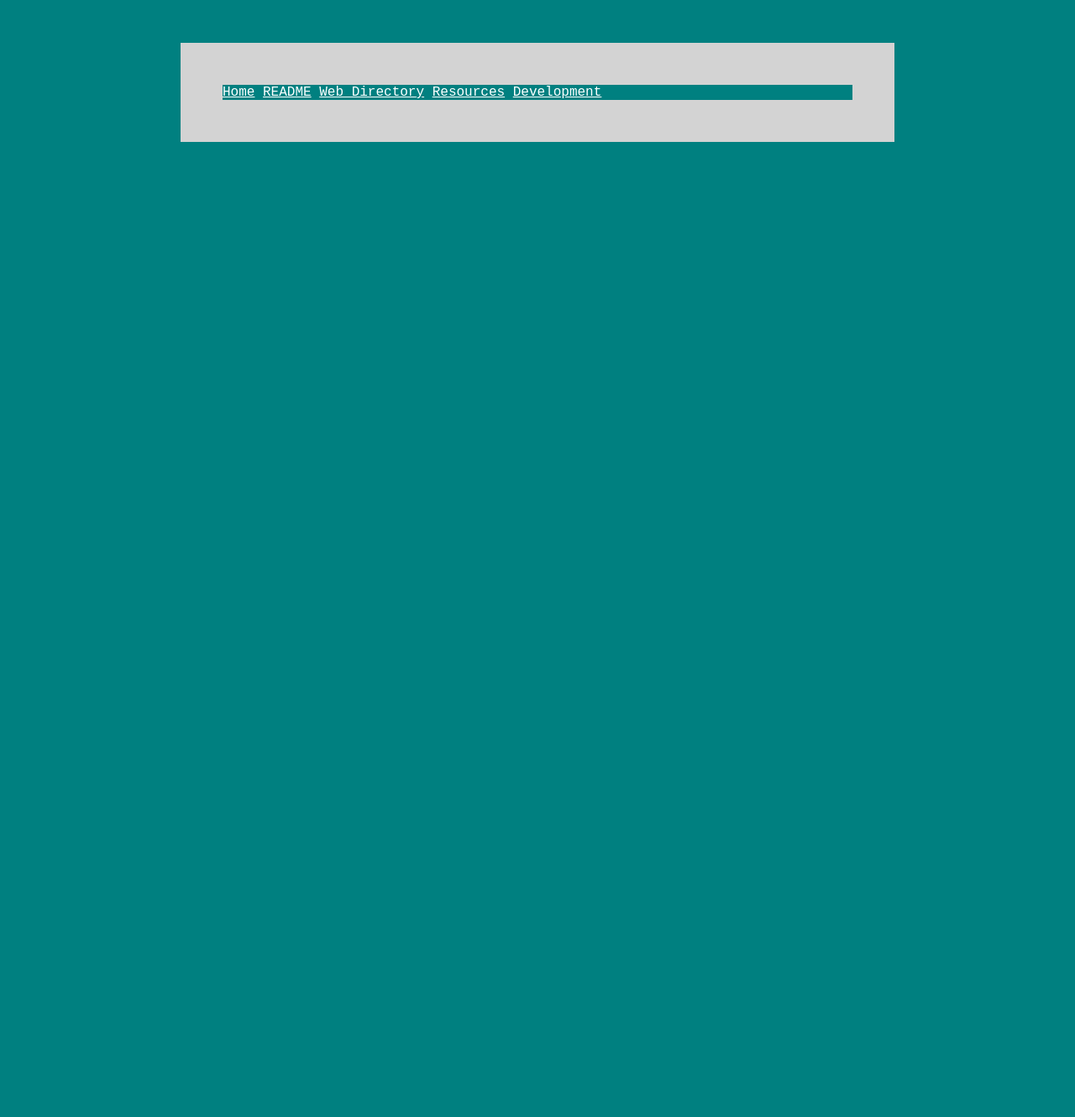
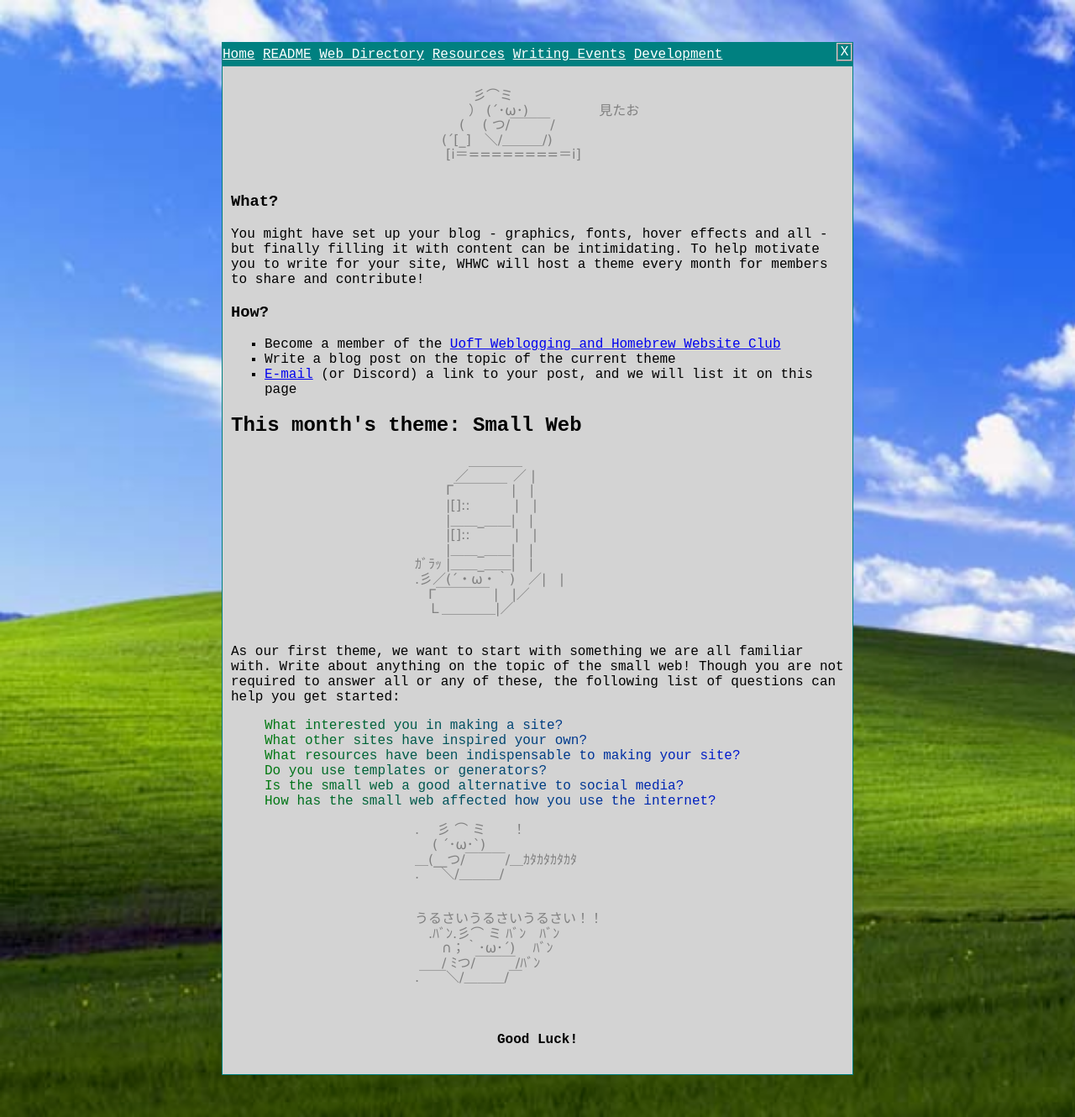
Before and after one commit to uoftwebloggingclub/uoftwebloggingclub.neocities.org, a Jekyll site: the page built from _events/march2025.html, in a window 1280 px wide. Shown: the whole page at 84% size. Built offline with Jekyll 4.4.1, drawn with Linux system fonts in a browser that asks for light colours; before the commit the page ends 900 px from its top, so only the background shows below that.

Commit message:
Finish up march2025 event page

```diff
--- a/_events/march2025.html
+++ b/_events/march2025.html
@@ -10,6 +10,60 @@ title: Smallweb - March 2025
         <link rel="stylesheet" href="/assets/css/events/march2025.css"/>
     </head>
     <body>
-        {% include navbar.html %}
+        <div class="top">
+            {% include navbar.html %}
+            <div class="x-button">X</div>
+        </div>
+        <div class="content">
+            <pre>
+　　　　 彡⌒ミ<br>　　　　） (´･ω･) 　 　 　 　見たお<br>　　　 (　 ( つ/￣￣￣/　<br>　　(´[_]　＼/＿＿＿/)<br>　　 [i＝========＝i]
+            </pre>
+            <h3>What?</h3>
+            <p>You might have set up your blog - graphics, fonts, hover effects and all - but finally filling it with content can be intimidating. To help motivate you to write for your site, WHWC will host a theme every month for members to share and contribute!</p>
+            <h3>How?</h3>
+            <ul>
+                <li>Become a member of the <a href="/readme">UofT Weblogging and Homebrew Website Club</a></li>
+                <li>Write a blog post on the topic of the current theme</li>
+                <li><a href="mailto:{{ site.email | encode_email }}">E-mail</a> (or Discord) a link to your post, and we will list it on this page</li>
+            </ul>
+            <h2>This month's theme: Small Web</h2>
+            <pre>
+　　　　＿＿＿＿
+　　　／　　　 ／ |
+　　 Γ￣￣￣￣ |　|
+　　 |[]::　　　 |　|
+　　 |＿＿_＿＿|　|
+　　 |[]::　　　 |　|
+　　 |＿＿_＿＿|　|
+ｶﾞﾗｯ |＿＿_＿＿|　|
+.彡／(´・ω・｀)　／|　|
+　Γ￣￣￣￣ |　|／
+　Ｌ＿＿＿＿|／
+            </pre>
+            <p>As our first theme, we want to start with something we are all familiar with. Write about anything on the topic of the small web! Though you are not required to answer all or any of these, the following list of questions can help you get started:</p>
+            <ul class="rainbow-text">
+                <li>What interested you in making a site?</li>
+                <li>What other sites have inspired your own?</li>
+                <li>What resources have been indispensable to making your site?</li>
+                <li>Do you use templates or generators?</li>
+                <li>Is the small web a good alternative to social media?</li>
+                <li>How has the small web affected how you use the internet?</li>
+            </ul>
+            <pre>
+.　 彡 ⌒ ミ　　！
+　 ( ´･ω･`)
+＿(__つ/￣￣￣/＿ｶﾀｶﾀｶﾀｶﾀ
+. 　 ＼/＿＿＿/
+
+
+うるさいうるさいうるさい！！
+　.ﾊﾞﾝ.彡⌒ ミ ﾊﾞﾝ　ﾊﾞﾝ
+　　∩；｀･ω･´)　 ﾊﾞﾝ
+　　/ ﾐつ/￣￣￣/ﾊﾞﾝ
+.￣￣＼/＿＿＿/￣
+
+            </pre>
+            <h4>Good Luck!</h4>
+        </div>
     </body>
 </html>
--- a/_includes/navbar.html
+++ b/_includes/navbar.html
@@ -3,5 +3,6 @@
     <a href="/readme">README</a>
     <a href="/dir">Web Directory</a>
     <a href="/resources">Resources</a>
+    <a href="/events">Writing Events</a>
     <a href="/development">Development</a>
 </div>
--- a/assets/css/events/march2025.scss
+++ b/assets/css/events/march2025.scss
@@ -2,7 +2,9 @@
 ---
 
 html {
-    background-color: teal;
+    background-image: url("/assets/img/event/march2025/Bliss.png");
+    background-repeat: repeat-y;
+    background-size: cover;
 }
 
 body {
@@ -10,15 +12,57 @@ body {
     background: lightgray;
     max-width: 750px;
     margin: 50px auto 50px auto;
-    padding: 50px 50px 50px 50px;
+    padding: 0;
     border: 1px solid teal;
 }
 
-.navbar {
+ul {
+    list-style-type: square;
+}
+
+.rainbow-text {
+    background-image: linear-gradient(to left, blue, green);
+    color: transparent;
+    background-clip: text;
+    -webkit-background-clip: text;
+}
+
+.top {
     margin: 0;
     background-color: teal;
-    display: block;
+    display: flex;
+    justify-content: space-between;
+    width: 100%;
     a {
         color: white;
     }
 }
+
+pre {
+    font-family: Verdana, Geneva, Tahoma, sans-serif;
+    color: grey;
+    line-height: 1.1;
+    margin-left: 30%;
+}
+
+h4 {
+    text-align: center;
+}
+
+.navbar {
+    display: inline-block;
+    padding: 5px 0 5px 0;
+}
+
+.x-button {
+    display: inline-block;
+    height: 100%;
+    color: white;
+    border: 2px ridge lightgray;
+    width: 15px;
+    text-align: center;
+}
+
+.content {
+    padding: 10px 10px 10px 10px;
+}
```
Also changed, not shown: assets/img/event/march2025/Bliss.png (added).
